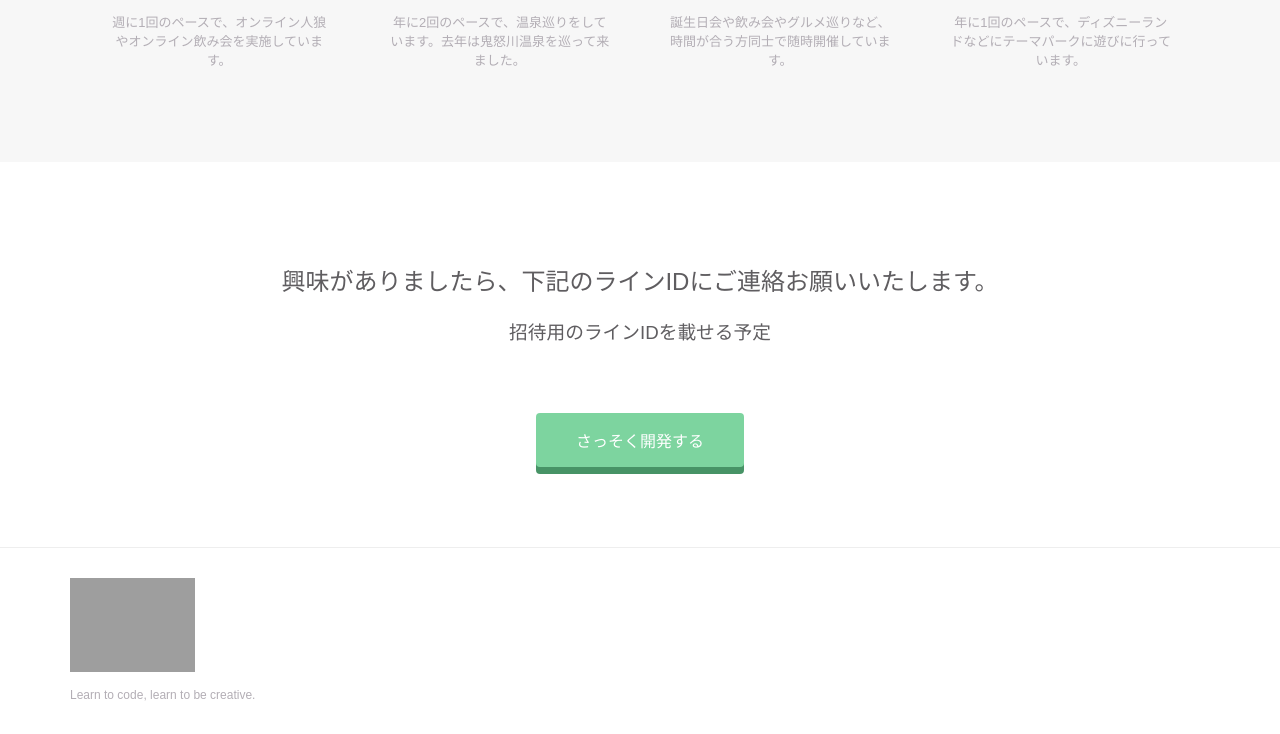
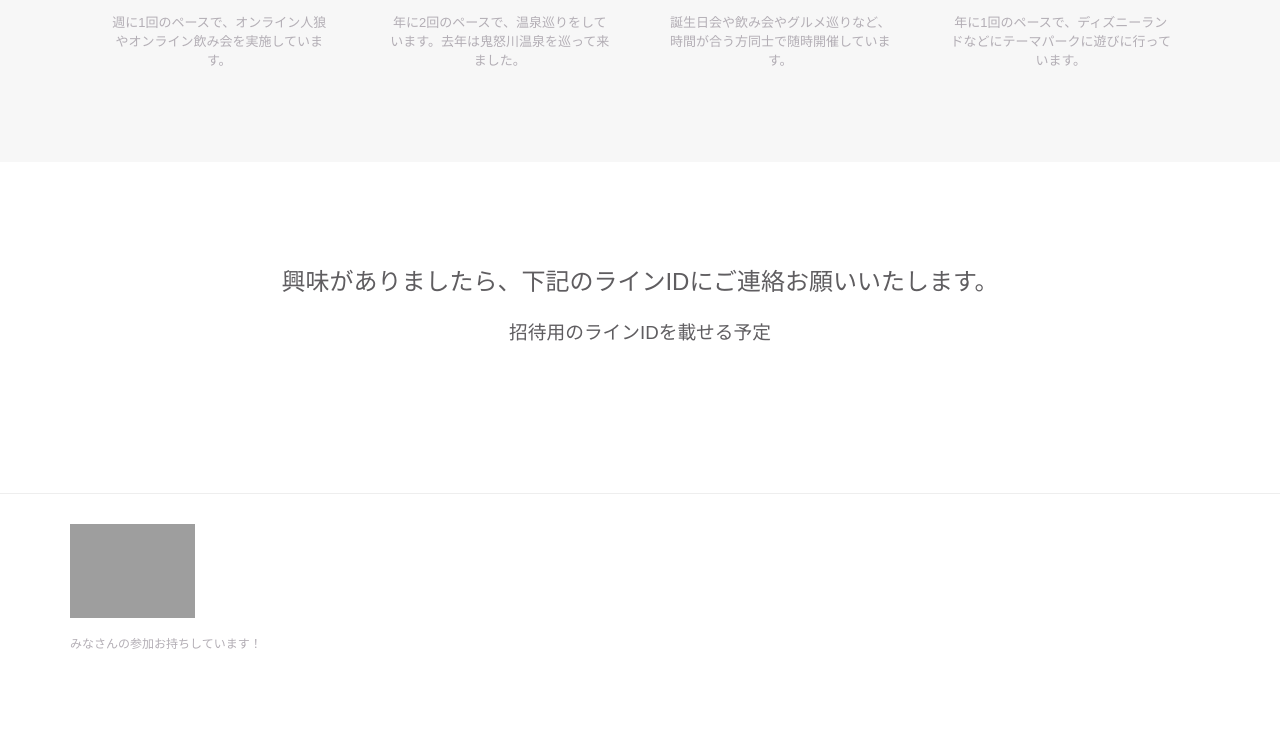
Before and after one commit to kotakayoshi/sby_community, a plain HTML site: page index.html in a window 1280 px wide. Shown: the part 1106-1840 px from the top of the page. After the commit the page ends 1789 px from the top, so only its background shows below. Drawn offline with Linux system fonts and the light colour scheme; grey boxes are pictures that could not be loaded.

Commit message:
Update index.html

```diff
--- a/index.html
+++ b/index.html
@@ -85,13 +85,15 @@
           <h2>興味がありましたら、下記のラインIDにご連絡お願いいたします。</h2>
           <h3>招待用のラインIDを載せる予定</h3>
         </div>
+        <!--
         <span class="btn message">さっそく開発する</span>
+-->
       </div>
     </div>
     <footer>
       <div class="container">
         <img src="https://prog-8.com/images/html/advanced/footer_logo.png">
-        <p>Learn to code, learn to be creative.</p>
+        <p>みなさんの参加お持ちしています！</p>
       </div>
     </footer>
   </body>
```
